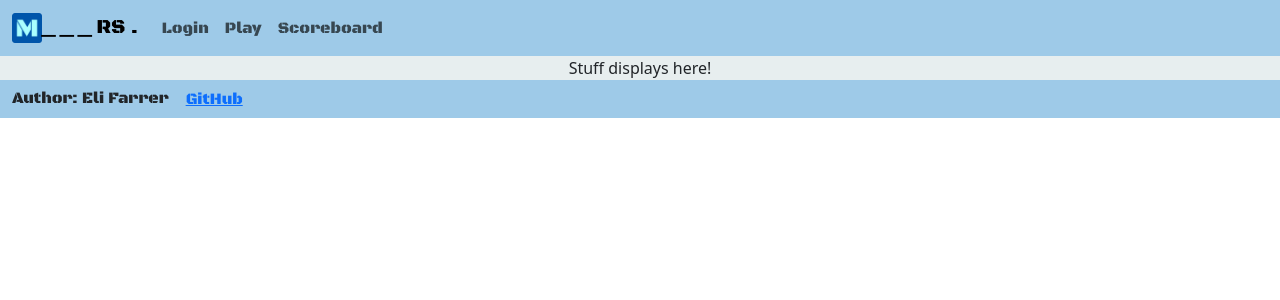
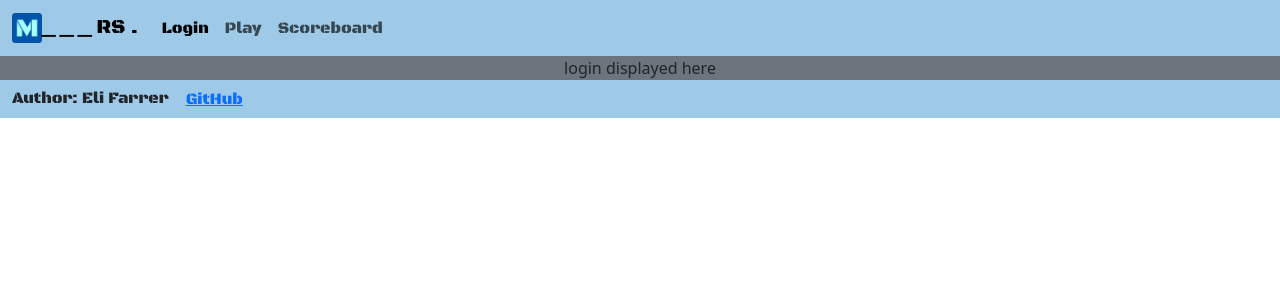
Before and after one commit to EliFarrer/startup, a React (Vite) app: page / in a window 1280 px wide. Shown: the top 300 px of the page. Built offline with nearby package versions, Linux system fonts and the light colour scheme.

Commit message:
routes fully functional

```diff
--- a/src/app.jsx
+++ b/src/app.jsx
@@ -29,7 +29,7 @@ export default function App() {
               <div className="collapse navbar-collapse" id="navbarNav">
                   <ul className="navbar-nav">
                       <li className="nav-item">
-                          <NavLink className='nav-link' to='login'>Login</NavLink>
+                          <NavLink className='nav-link' to=''>Login</NavLink>
                       </li>
                       <li className="nav-item">
                           <NavLink className='nav-link' to='play'>Play</NavLink>
@@ -43,9 +43,12 @@ export default function App() {
           </nav>
       </header>
 
-      <main className="container-fluid text-center">
-        Stuff displays here!
-      </main>
+      <Routes>
+        <Route path='/' element={<Login />} exact />
+        <Route path='/play' element={<Play />} />
+        <Route path='/scoreboard' element={<Scoreboard />} />
+        <Route path='*' element={<NotFound />} />
+      </Routes>
 
       <footer className="container-fluid">
           <p3>Author: Eli Farrer <a type="button" className="btn btn-link" href="https://github.com/EliFarrer/startup.git">GitHub</a></p3>
@@ -54,3 +57,7 @@ export default function App() {
     </BrowserRouter>
   )
 }
+
+function NotFound() {
+    return <main className='container-fluid bg-secondary text-center'>404: Return to sender. Address unknown.</main>;
+}
```
